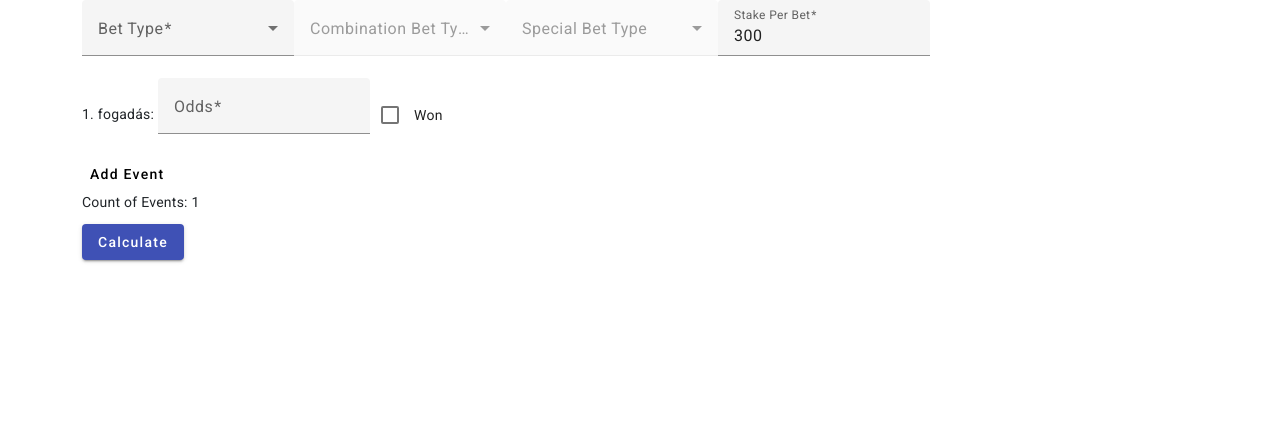
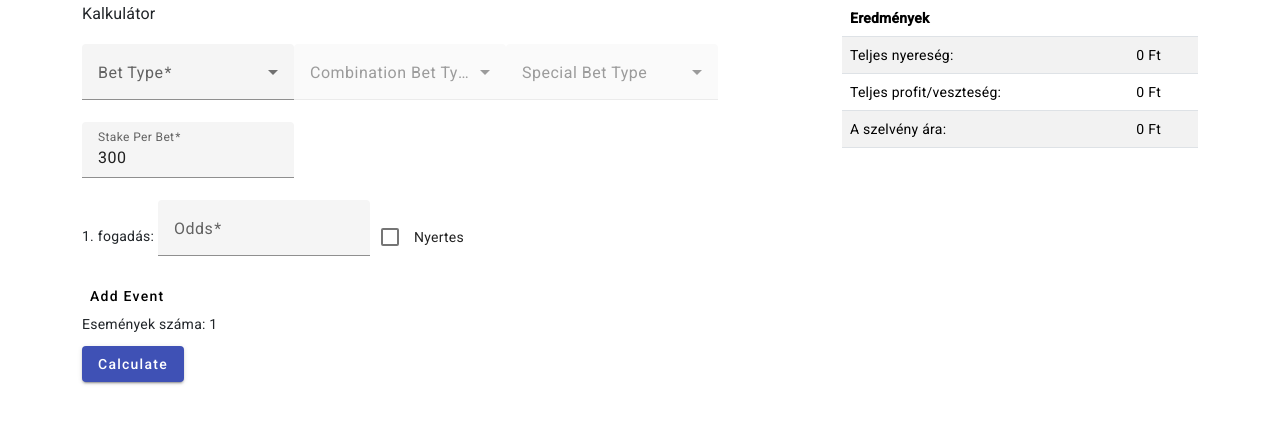
Before and after one commit to Medvetojas/TippmixKalkulator, an Angular app: page / in a window 1280 px wide. Shown: the top 424 px of the page. Built offline with nearby package versions, Linux system fonts and the light colour scheme.

Commit message:
table to the results

```diff
--- a/src/app/betting-slip-calculator/betting-slip-calculator.component.html
+++ b/src/app/betting-slip-calculator/betting-slip-calculator.component.html
@@ -1,4 +1,7 @@
 <div class="container">
+  <div class="row">
+    <div class="col-sm-8">
+      <h3>Kalkulátor</h3>
       <form [formGroup]="bettingSlipForm" (ngSubmit)="submitBettingSlip()">
         <mat-form-field appearance="fill">
           <mat-label>Bet Type</mat-label>
@@ -55,11 +58,48 @@
 
               }
             </mat-form-field>
-        <mat-checkbox formControlName="won">Won</mat-checkbox>
+            <mat-checkbox formControlName="won">Nyertes</mat-checkbox>
           </div>
         </div>
         <button mat-button type="button" (click)="addEvent()">Add Event</button>
-    <p>Count of Events: {{ events.length }}</p>
+        <p>Események száma: {{ events.length }}</p>
         <button mat-raised-button color="primary" type="submit">Calculate</button>
       </form>
     </div>
+    <div class="col-sm-4">
+      <table class="table table-striped">
+        <thead>
+          <tr>
+            <th colspan="2">Eredmények</th>
+          </tr>
+        </thead>
+        <tbody>
+          <tr>
+            <td>
+              Teljes nyereség:
+            </td>
+            <td>
+              {{totalWinnings}} Ft
+            </td>
+          </tr>
+          <tr>
+            <td>
+              Teljes profit/veszteség:
+            </td>
+            <td>
+              {{totalProfit}} Ft
+            </td>
+          </tr>
+          <tr>
+            <td>
+              A szelvény ára:
+            </td>
+            <td>
+              {{totalValueOfBetSlip}} Ft
+            </td>
+          </tr>
+        </tbody>
+      </table>
+    </div>
+  </div>
+</div>
```
Lines whose indentation alone changed are shown as unchanged.
